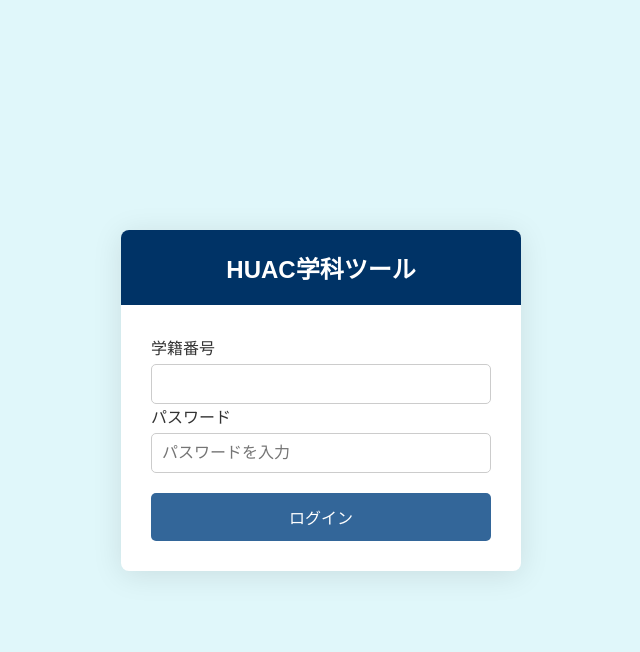
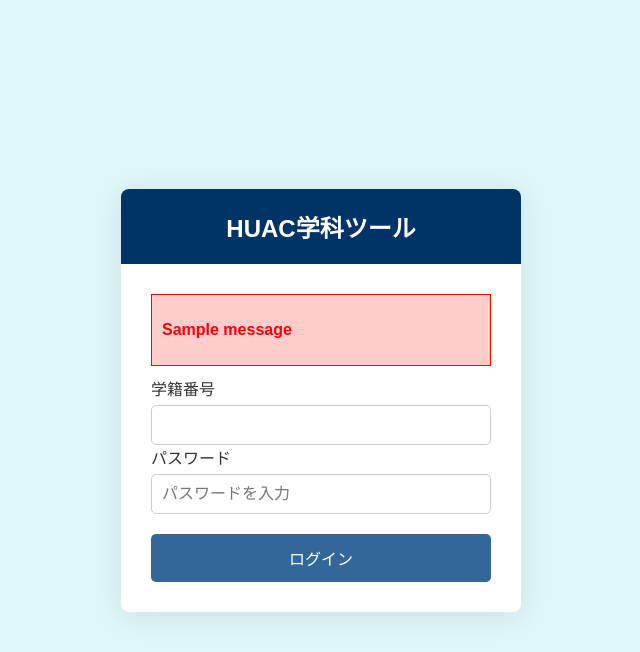
Before and after one commit to u1tngc/huac_test, a Flask app: page / in a window 1280 px wide. Shown: the top 652 px of the page, without its empty margins (319-959 px from the left). Run offline with Flask 3, Linux system fonts and the light colour scheme; one stand-in notice (Sample message) is shown.

Commit message:
ver_0.00

```diff
--- a/static/GK1C0001.css
+++ b/static/GK1C0001.css
@@ -88,3 +88,15 @@ body {
     background-color: #005f88;
     /* 濃いめの色にホバー */
 }
+
+.flash-messages {
+    background-color: #ffcccc;
+    padding: 10px;
+    border: 1px solid red;
+    margin-bottom: 10px;
+}
+
+.flash-message {
+    color: red;
+    font-weight: bold;
+}
--- a/templates/GK_login.html
+++ b/templates/GK_login.html
@@ -15,6 +15,16 @@
             <h1>HUAC学科ツール</h1>
         </header>
         <main class="login-main">
+            {% with messages = get_flashed_messages() %}
+            {% if messages %}
+            <div class="flash-messages">
+                {% for message in messages %}
+                <p class="flash-message">{{ message }}</p>
+                {% endfor %}
+            </div>
+            {% endif %}
+            {% endwith %}
+
             <form class="login-form" method="post" action="/">
                 <div class="input-group">
                     <label for="password">学籍番号</label>
```
